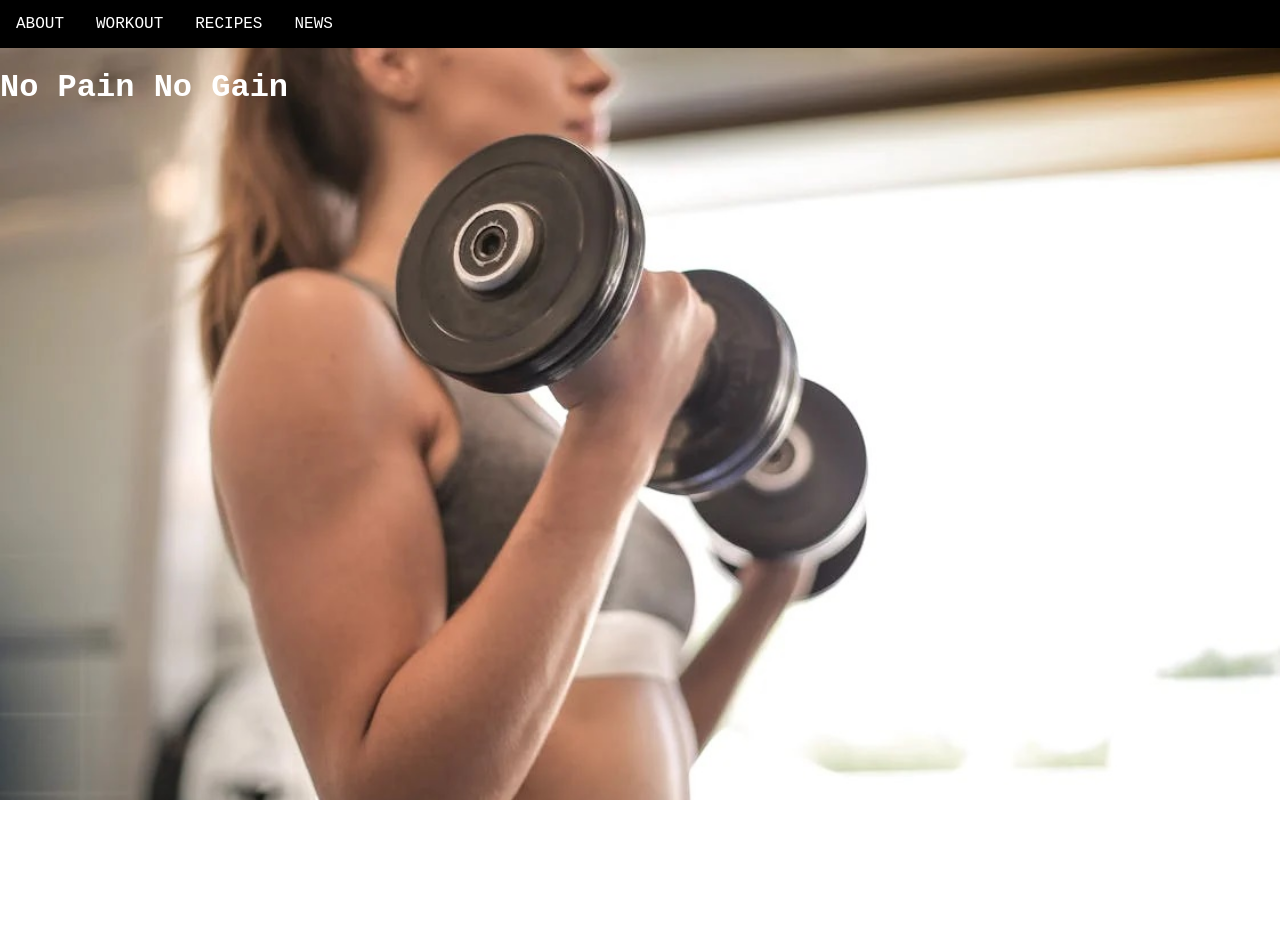
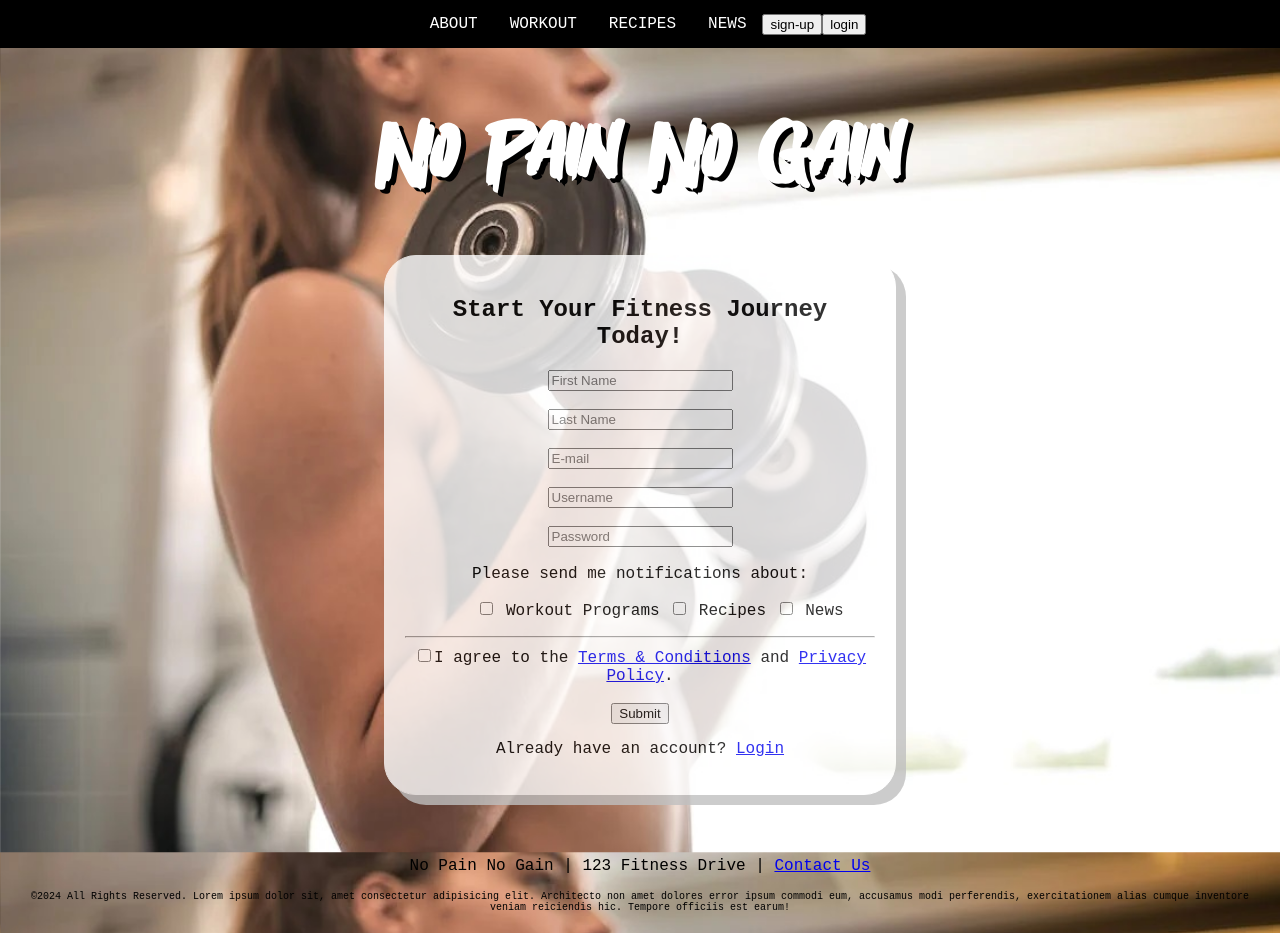
Before and after one commit to tigermarg/SBA_Document_Object_Model, a plain HTML site: page index.html in a window 1280 px wide. Before the commit the page ends 800 px from the top, so only its background shows below. Drawn offline with Linux system fonts and the light colour scheme.

Commit message:
Second Commit

```diff
--- a/index.html
+++ b/index.html
@@ -8,11 +8,52 @@
     <script defer src="./scripts/script.js"></script>
 </head>
 <body>
-          <header>
+        <header>
             <nav id="nav-menu"></nav>
-          </header>
-          <main>
+        </header>
+        <main></main>
+          <center><form class="form" action="">
+              <h2>Start Your Fitness Journey Today!</h2>
+                <!-- pattern regex expressions says only accept upper/lowercase letters -->
+              <label>
+                <input id="firstName" type="text" placeholder="First Name" pattern="^[a-zA-Z]*$" minLength = "1" required /></label>
+              <br><br>
+              <label>
+                <input id="lastName" type="text" placeholder="Last Name" pattern="^[a-zA-Z]*$" minLength="1" required /></label>
+              <br><br>
+              <label>
+                <input type="email" placeholder="E-mail" required /></label>
+              <br><br>
+              <label>
+                <input id="username" type="text" placeholder="Username" minLength= "6" maxLength="10" pattern="^[a-zA-Z]*$" title="One word with no numbers or special characters." required /></label>
+              <br><br>
+              <label>
+                <input type="password" placeholder="Password" minLength="6" required /></label>
+              <br><br>
+              Please send me notifications about:
+              <br>
+              <ul>
+                <input type="checkbox" id="selection1" name="selection1" value="workout">
+                  <label for="selection1"> Workout Programs</label>
+                <input type="checkbox" id="selection2" name="selection2" value="recipes">
+                  <label for="selection2"> Recipes </label>
+                <input type="checkbox" id="selection3" name="selection3" value="news">
+                  <label for="selection3"> News </label>
+              </ul>
+              <hr>
+              <label>
+              <input type="checkbox" name="" required/>I agree to the <a href="#">Terms & Conditions</a> and <a href="#">Privacy Policy</a>.</label>
+              <br><br>
+              <input type="submit" />
+              <p>Already have an account? <a href="#">Login</a></p>
+          </form></center>
 
+            <br><br>
+          <div class="boxes" id="box1">
+              <p class="contact">No Pain No Gain | 123 Fitness Drive | <a href="mailto:sample@email.com">Contact Us</a> </p>
+              <p class="copyright">©2024 All Rights Reserved. Lorem ipsum dolor sit, amet consectetur adipisicing elit. Architecto non amet dolores error ipsum commodi eum, accusamus modi perferendis, exercitationem alias cumque inventore veniam reiciendis hic. Tempore officiis est earum!</p>
+            </div>
+          </div>
 
 </body>
 </html>
--- a/scripts/script.js
+++ b/scripts/script.js
@@ -6,6 +6,10 @@ let navLinks = [
     {text: 'news', href: '#'},
   ];
 
+let buttons = [
+  {text: 'sign-up', href: '#'},
+  {text: 'login', href: '#'}
+]
 
 let mainEl = document.querySelector(`main`) //Cache main element
     // console.log(mainEl[0])
@@ -15,7 +19,7 @@ bodyEl.style.backgroundImage = `url(./images/workout.jpg)` //Set body background
 bodyEl.classList.add(`body-background`) //Add body-background class
 
 mainEl.innerHTML = `<h1>No Pain No Gain</h1>` //Main element content
-
+mainEl.classList.add(`flex-ctr`) //Add flex-ctr class
 
 //Add menu bar
 let navMenuEl = document.getElementById(`nav-menu`) //Select & cache `nav-menu` id
@@ -25,8 +29,10 @@ navMenuEl.style.height = `100%`;  //Set height of nav element
 
 navMenuEl.style.backgroundColor = `var(--nav-menu-bg)` //Set nav menu background color
 
+navMenuEl.classList.add(`flex-around`)  //Add flex-around class to nav menu
 
-// Adding menu buttons
+
+// Adding menu links
 navLinks.forEach((link) => {  //Loop through navLinks array & for each `link` object:
 
     let menuLink = document.createElement(`a`);  //Create <a> element
@@ -35,9 +41,10 @@ navLinks.forEach((link) => {  //Loop through navLinks array & for each `link` ob
     menuLink.setAttribute(`href`, link.href);  //Add href attribute with value = href property of `link` object
     // console.log(menuLink)
 
-    menuLink.textContent = link.text;  //Set newLInk content = text property of `link` object
+    menuLink.textContent = link.text;  //Set newLink content = text property of `link` object
     // console.log(menuLink)
     navMenuEl.appendChild(menuLink) //Add new element to navMenuEl
+
 
 })
 
@@ -59,3 +66,29 @@ navMenuEl.addEventListener(`click`, (e) => { //Add `click` event to nav menu
                 i.classList.remove(`active`)}   //Remove `active` class
         })
   })
+
+// Adding Sign Up & Login buttons
+buttons.forEach((i) => {
+  console.log(i)
+    let button = document.createElement('button');
+    button.setAttribute(`href`, i.href);
+    button.textContent = i.text;
+    navMenuEl.appendChild(button);
+
+})
+
+
+//Form Validation
+
+let userInput = document.getElementById('username')
+
+let form = document.getElementsByTagName('form') //gives you array-like object
+
+userInput.addEventListener('change', ()=>{
+    console.log(`I am typing ${userInput.value}`)
+})
+
+form[0].addEventListener('submit', (e)=>{
+    e.preventDefault()
+    console.log(`Form Submitted`)
+})
--- a/styles/styles.css
+++ b/styles/styles.css
@@ -1,5 +1,3 @@
-
-
 * {
     box-sizing: border-box;
   }
@@ -46,3 +44,64 @@ nav a.active {
 	background-color: white;
 	color: gray;
 }
+
+.flex-ctr {
+    display: flex;
+    justify-content: center;
+    align-items: center;
+}
+
+.flex-around {
+    display: flex;
+    justify-content: center;
+    align-items: center;
+}
+
+
+h1 {
+    font-family: custom;
+    text-shadow: 5px 4px black;
+    text-align: center;
+    padding-top: 0rem;
+    font-size: 5rem;
+}
+
+@font-face {
+    font-family: custom;
+    src: url(./Showdex.otf);
+}
+
+
+.form {
+    display: inline-block;
+    justify-content: center;
+    text-align: center;
+    width: 40%;
+    height: auto;
+    padding: 20px;
+    border: 1px solid white;
+    border-radius: 2em;
+    box-shadow: 10px 10px silver;
+    background-color: white;
+    opacity: .8;
+    color: black;
+
+}
+
+.boxes {
+    display: flex;
+    justify-content: center;
+    align-items: center;
+ }
+
+#box1 {
+    display: inline-block;
+    width: auto;
+    padding: 10px;
+    text-align: center;;
+    color: black;
+}
+
+.copyright {
+    font-size: 10px;
+}
```
Also changed, not shown: styles/Showdex.otf (added).
